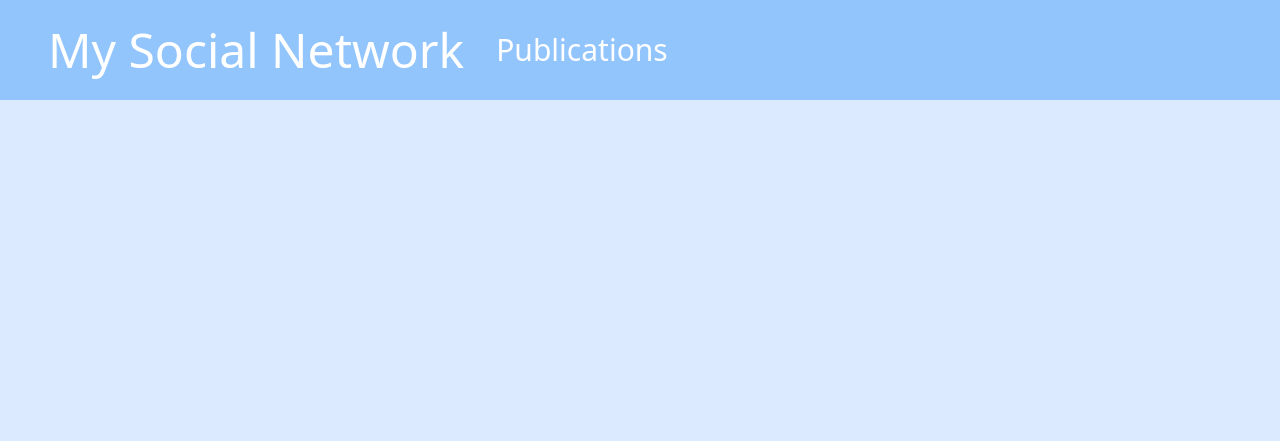
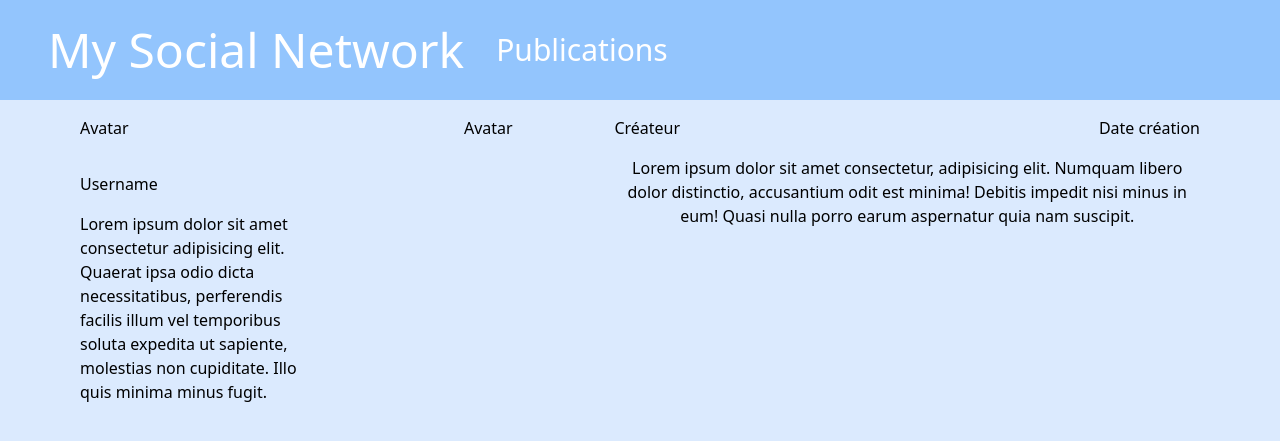
Before and after one commit to DWWM-Projects/social-network, a Symfony app: template templates/home/index.html.twig in a window 1280 px wide. Shown: the top 441 px of the page. Run offline with Twig, Linux system fonts and the light colour scheme; the template is opened without the code that fills it, so the values that code supplies are empty; some libraries are stand-ins or nearby versions.

Commit message:
Publication basis

```diff
--- a/templates/base.html.twig
+++ b/templates/base.html.twig
@@ -43,7 +43,6 @@
         </div>
     {% endblock %}
     <body class="bg-blue-100">
-        {% block user %}{% endblock %}
 
         {% block body %}{% endblock %}
     </body>
--- a/templates/home/index.html.twig
+++ b/templates/home/index.html.twig
@@ -5,5 +5,35 @@
 {% block header %}{{ parent() }}{% endblock %}
 
 {% block body %}
+    <div class="flex flex-row justify-around">
 
+        <div class="w-1/5 flex flex-col p-2">
+            <div class="p-2">
+                <p>Avatar</p>
+            </div>
+
+            <div class="flex flex-col p-2">
+                <p class="mt-4">Username</p>
+                <p class="mt-4">Lorem ipsum dolor sit amet consectetur adipisicing elit. Quaerat ipsa odio dicta necessitatibus, perferendis facilis illum vel temporibus soluta expedita ut sapiente, molestias non cupiditate. Illo quis minima minus fugit.</p>
+            </div>
+        </div>
+
+        <div class="w-3/5 flex flex-col p-2">
+
+            <div class="w-full flex flex-row justify-between">
+                <div class="w-1/5 p-2">
+                    <p>Avatar</p>
+                </div>
+                <div class="w-4/5 flex flex-col">
+                    <div class="w-full flex flex-row justify-between items-center p-2">
+                        <p>Créateur</p>
+                        <p>Date création</p>
+                    </div>
+                    <p class="w-full text-center p-2">Lorem ipsum dolor sit amet consectetur, adipisicing elit. Numquam libero dolor distinctio, accusantium odit est minima! Debitis impedit nisi minus in eum! Quasi nulla porro earum aspernatur quia nam suscipit.</p>
+                </div>
+            </div>
+
+        </div>
+
+    </div>
 {% endblock %}
```
